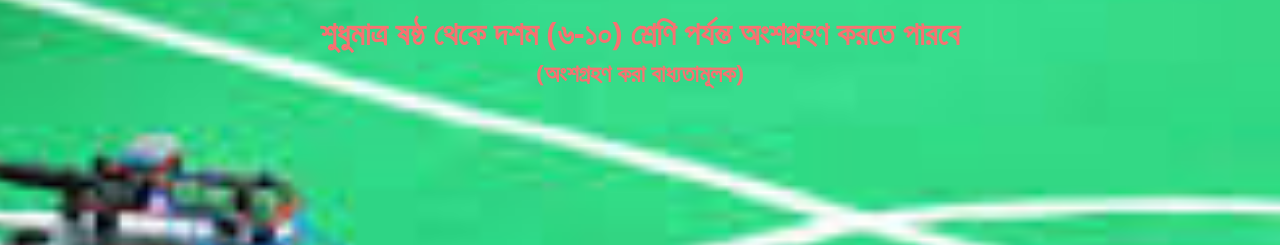
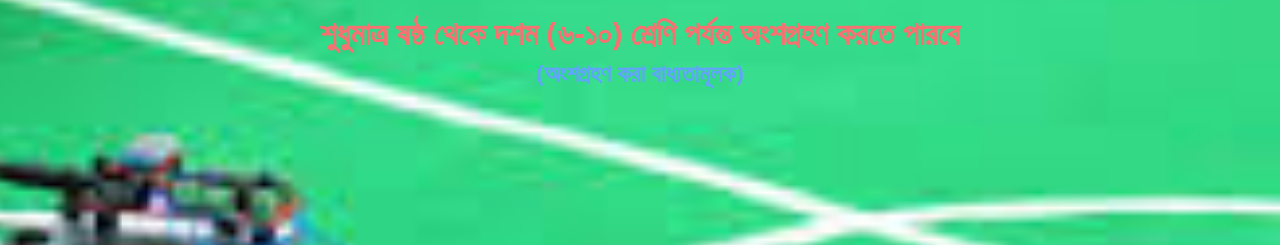
Before and after one commit to edcphub-io/okgs_rsc_2025, a plain HTML site: page index.html in a window 1280 px wide. Shown: the part 188-433 px from the top of the page. Drawn offline with nearby package versions, Linux system fonts and the light colour scheme.

Commit message:
Update index.html

```diff
--- a/index.html
+++ b/index.html
@@ -46,7 +46,7 @@
     <p class="text-red-400 font-semibold text-2xl mt-5" style="font-size: xx-large;">
       শুধুমাত্র ষষ্ঠ থেকে দশম (৬-১০) শ্রেণি পর্যন্ত অংশগ্রহণ করতে পারবে
     </p>
-    <p class="text-red-400 font-semibold text-2xl mt-2">(অংশগ্রহণ করা বাধ্যতামূলক)</p>
+    <p class="text-blue-400 font-semibold text-2xl mt-2">(অংশগ্রহণ করা বাধ্যতামূলক)</p>
   </h2>
 </section>
 
```
